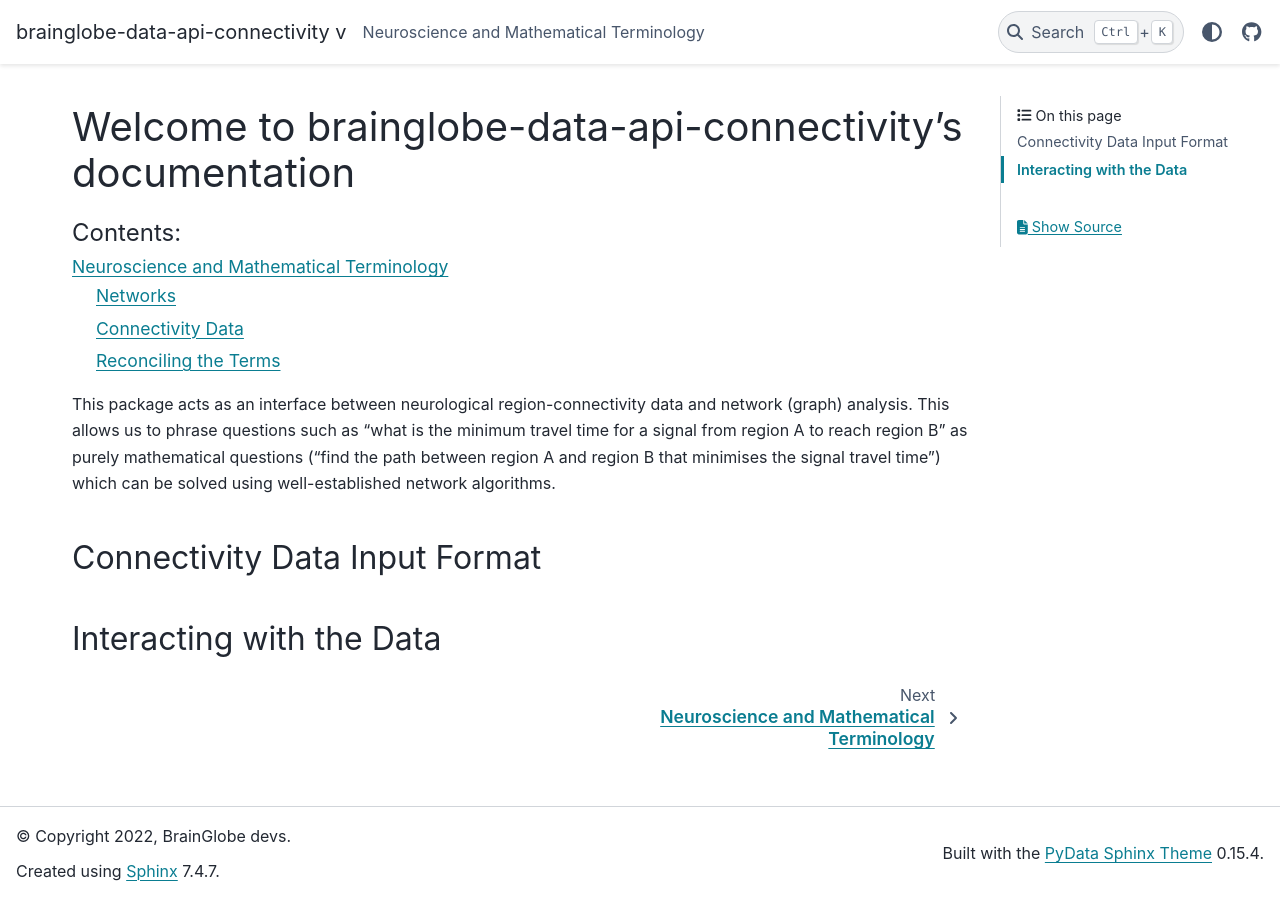
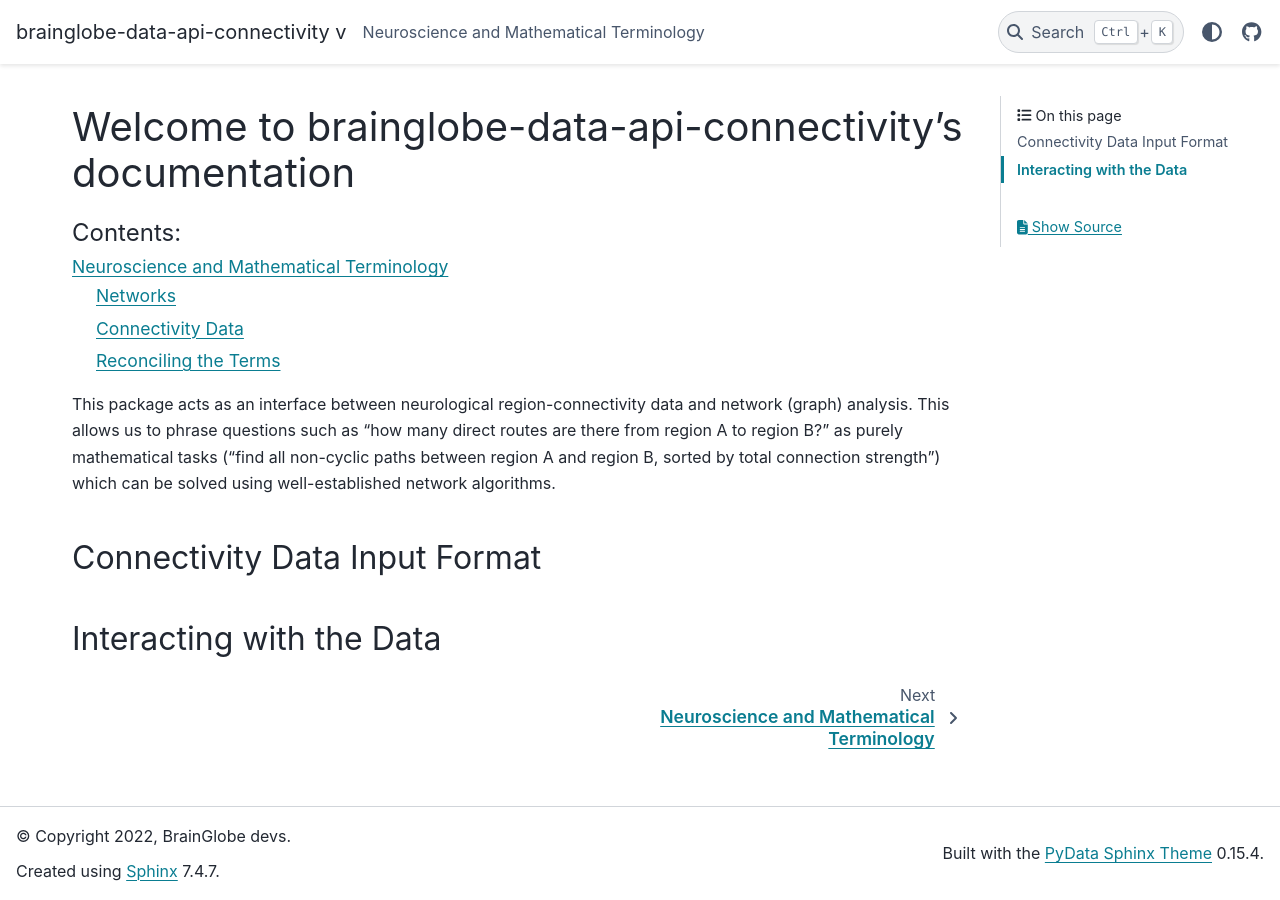
Before and after one commit to brainglobe/brainglobe-data-api-connectivity, a Sphinx documentation site: the page built from docs/source/index.md, in a window 1280 px wide. Built offline with Sphinx 7.4.7 and the PyData theme 0.15.4, drawn with Linux system fonts in a browser that asks for light colours.

Commit message:
Use Adam's metaphor instead

````diff
--- a/docs/source/index.md
+++ b/docs/source/index.md
@@ -9,7 +9,7 @@
 ```
 
 This package acts as an interface between neurological region-connectivity data and network (graph) analysis.
-This allows us to phrase questions such as "what is the minimum travel time for a signal from region A to reach region B" as purely mathematical questions ("find the path between region A and region B that minimises the signal travel time") which can be solved using well-established network algorithms.
+This allows us to phrase questions such as "how many direct routes are there from region A to region B?" as purely mathematical tasks ("find all non-cyclic paths between region A and region B, sorted by total connection strength") which can be solved using well-established network algorithms.
 
 ## Connectivity Data Input Format
 
````
